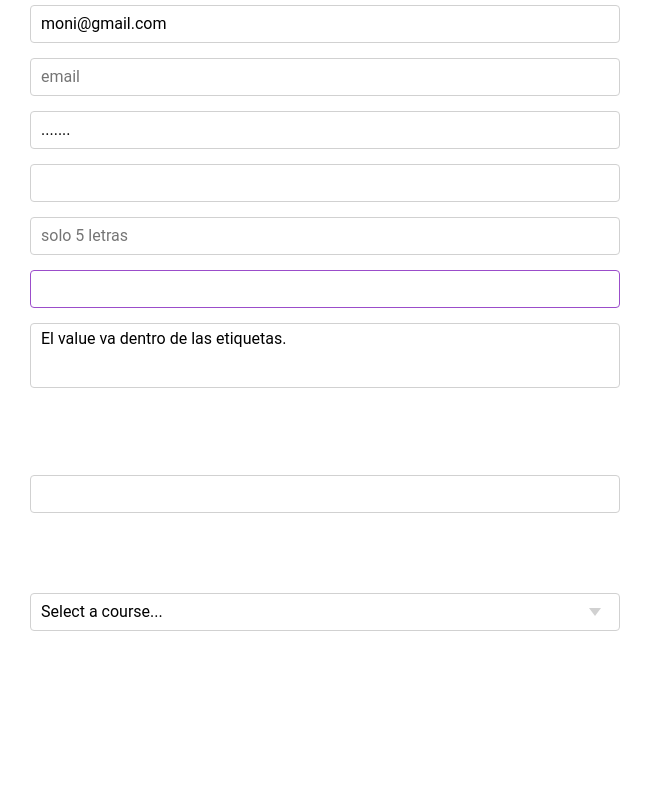
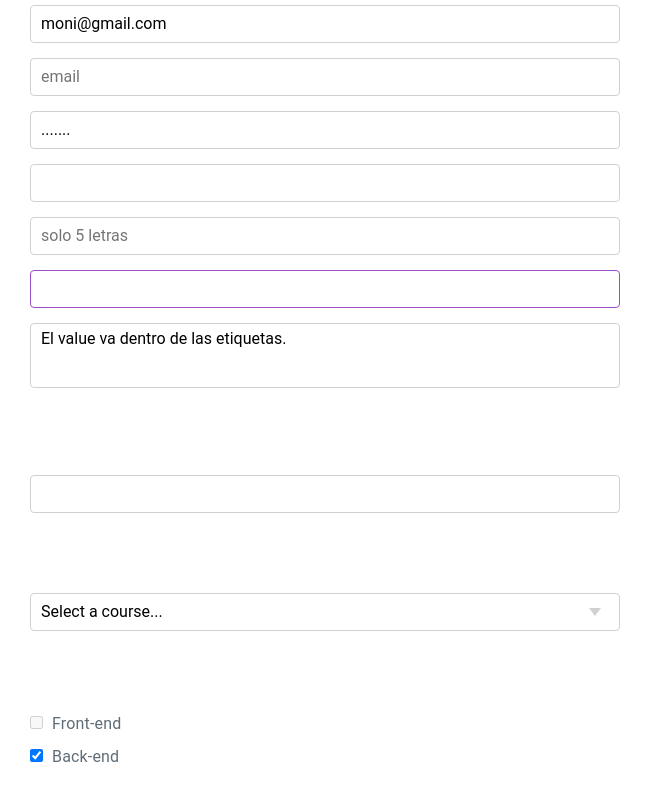
Before and after one commit to kevinsoliz/CSSwithMosh, a plain HTML site: page FORMS/1_Forms.html in a window 1280 px wide. Shown: the part 658-1458 px from the top of the page, without its empty margins (0-653 px from the left). Before the commit the page ends 1359 px from the top, so only its background shows below. Drawn offline with nearby package versions, Linux system fonts and the light colour scheme.

Commit message:
Checkboxes

```diff
--- a/FORMS/1_Forms.html
+++ b/FORMS/1_Forms.html
@@ -67,5 +67,15 @@
         </optgroup>
       </select>
     </form>
+    <form >
+        <div>
+            <input type="checkbox" id="front-end" disabled>
+            <label class="label-inline" for="front-end">Front-end</label>
+        </div> <!--esa clase está en la documentación de milligram-->
+        <div>
+            <input type="checkbox" id="back-end" checked>
+            <label class="label-inline" for="back-end">Back-end</label>
+        </div>
+    </form>
   </body>
 </html>
```
